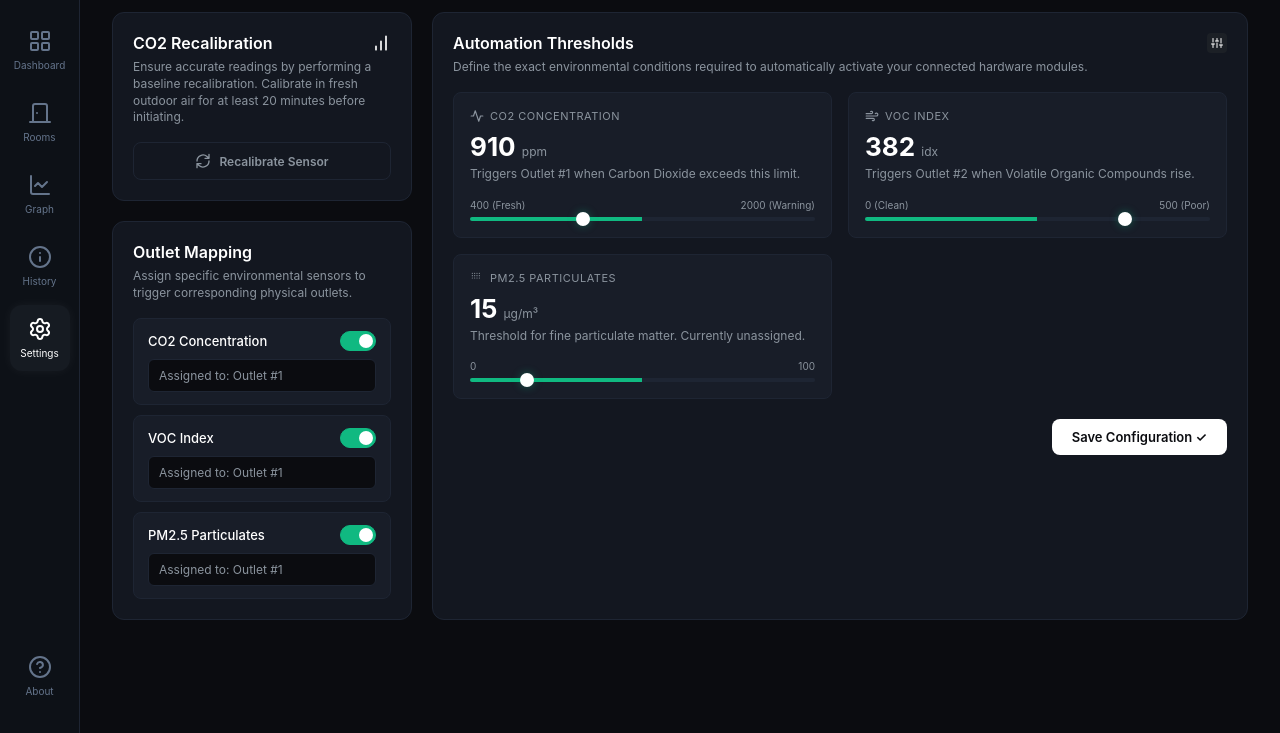
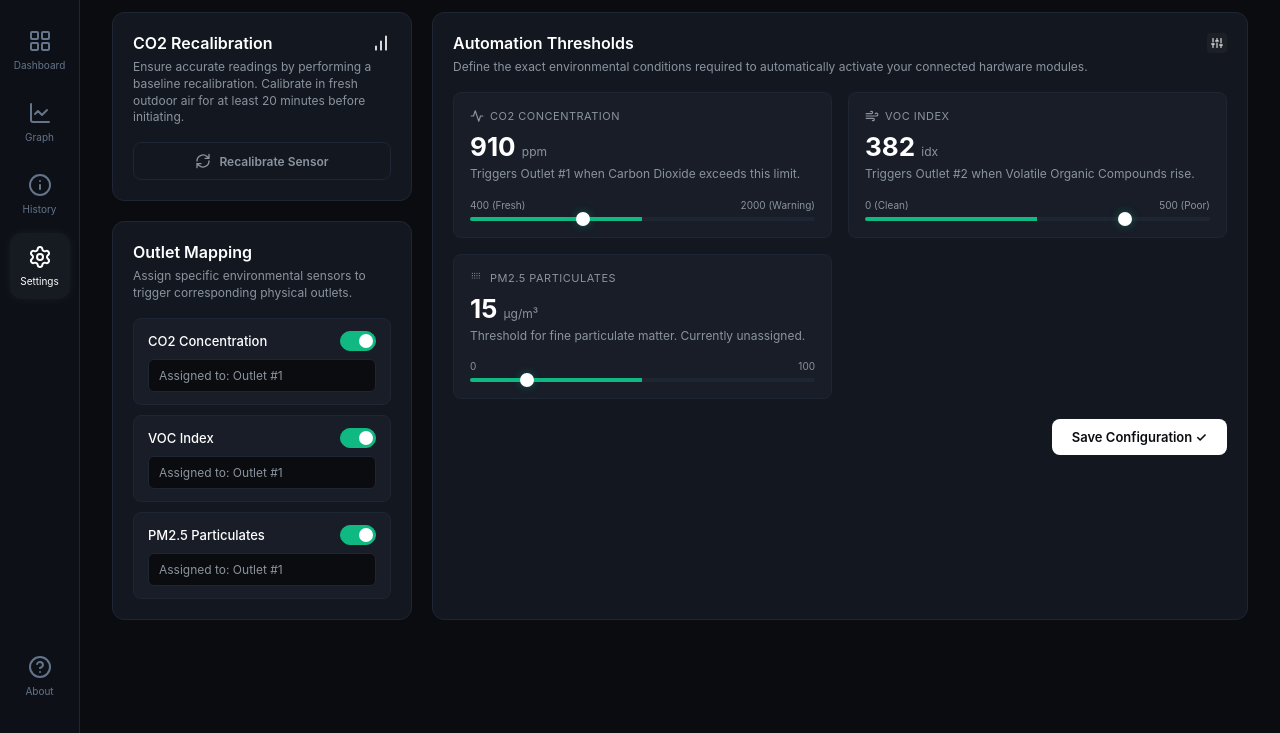
Before and after one commit to lanzjoshuadequillo14-cmyk/Aerbenderss-Dashboard, a plain HTML site: page settings.html in a window 1280 px wide. Shown: the part 67-800 px from the top of the page. Drawn offline with nearby package versions, Linux system fonts and the light colour scheme; no server answers.

Commit message:
Add files via upload

```diff
--- a/settings.html
+++ b/settings.html
@@ -33,10 +33,7 @@
             <i data-lucide="layout-grid"></i>
             <span>Dashboard</span>
           </a>
-          <a href="rooms.html" class="nav-item">
-            <i data-lucide="door-closed"></i>
-            <span>Rooms</span>
-          </a>
+
           <a href="graph.html" class="nav-item">
             <i data-lucide="line-chart"></i>
             <span>Graph</span>
```
